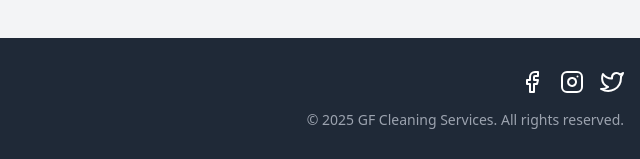
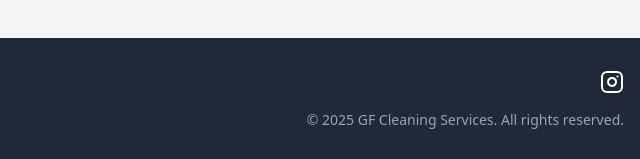
Before and after one commit to gfcleaningservices/gfcleaningservices.github.io, a plain HTML site: page index.html in a window 1280 px wide. Shown: the part 5625-5784 px from the top of the page, 640-1280 px from the left. Drawn offline with nearby package versions, Linux system fonts and the light colour scheme.

Commit message:
Update index.html

```diff
--- a/index.html
+++ b/index.html
@@ -571,14 +571,8 @@
                 </div>
                 <div class="flex flex-col items-center md:items-end">
                     <div class="flex space-x-4 mb-4">
-                        <a href="#" class="hover:text-primary transition" aria-label="Visit our Facebook page">
-                            <i data-feather="facebook" aria-hidden="true"></i>
-                        </a>
                         <a href="https://www.instagram.com/gfcleaningservices18?igsh=NnZ4dHlydGsxMmdu" class="hover:text-primary transition" aria-label="Visit our Instagram page">
                             <i data-feather="instagram" aria-hidden="true"></i>
-                        </a>
-                        <a href="#" class="hover:text-primary transition" aria-label="Visit our Twitter page">
-                            <i data-feather="twitter" aria-hidden="true"></i>
                         </a>
                     </div>
                     <p class="text-gray-400 text-sm">© 2025 GF Cleaning Services. All rights reserved.</p>
```
